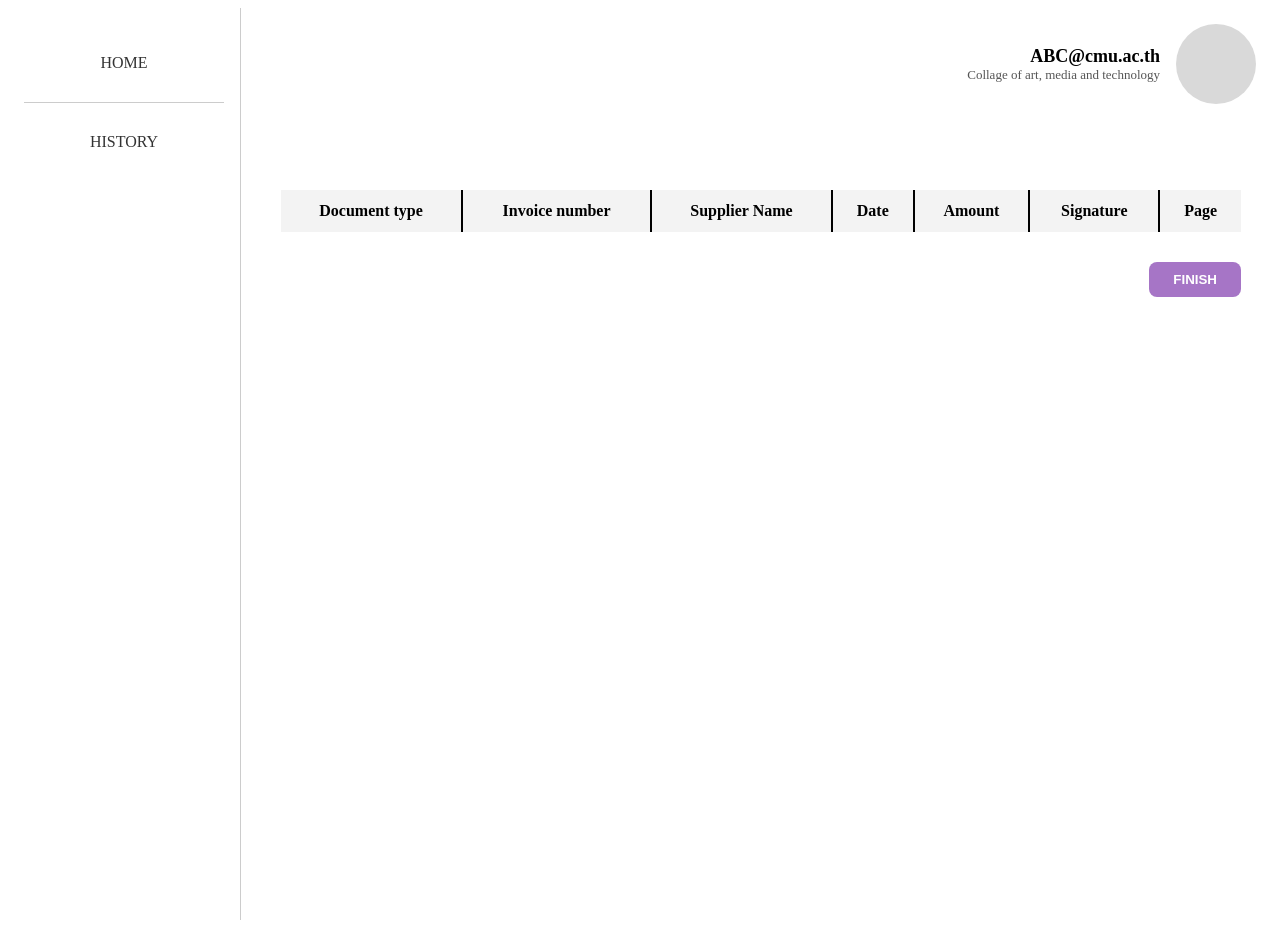
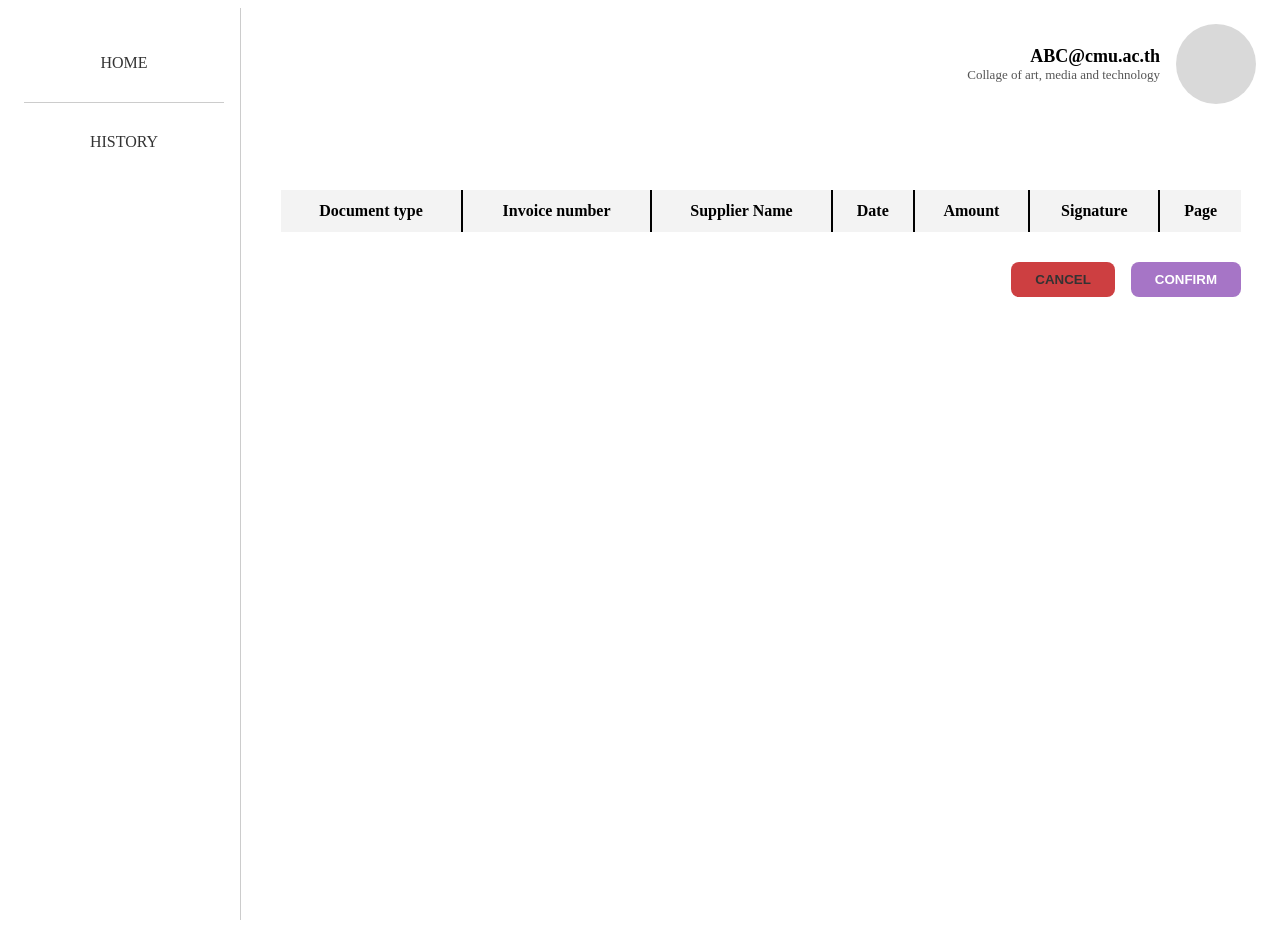
Before and after one commit to BamBamPatra/FAMIS-Frontend, a Vue app in the folder FAMIS-Frontend/: page /result in a window 1280 px wide. Built offline with nearby package versions, Linux system fonts and the light colour scheme; the HTML template or start-up script is replaced by a standard one.

Commit message:
Decorate ui button

```diff
--- a/FAMIS-Frontend/src/views/PreviewFileView.vue
+++ b/FAMIS-Frontend/src/views/PreviewFileView.vue
@@ -148,7 +148,7 @@ function handleCancel() {
 }
 
 .cancel-btn {
-  background-color: #d64545;
+  background-color: #CD3F41;
   color: white;
   padding: 10px 20px;
   border-radius: 4px;
--- a/FAMIS-Frontend/src/views/TabularResultView.vue
+++ b/FAMIS-Frontend/src/views/TabularResultView.vue
@@ -32,9 +32,9 @@ async function handleSave() {
   try {
     // สร้าง payload ตามที่ backend /save คาดไว้
     const payload = {
-      user_id: '1', // mock user_id จาก UserAccount
+      user_id: '1', // mock user_id UserAccount
       filename: financialStore.fileName || 'unknown.pdf',
-      image_path: `/tmp/${financialStore.fileName || 'unknown.pdf'}`, // mock path บน server
+      image_path: `/tmp/${financialStore.fileName || 'unknown.pdf'}`, // mock path on server
       structured_data: financialStore.financialKeys
     };
 
@@ -65,6 +65,7 @@ async function handleSave() {
       {{ financialStore.fileName }}
     </div>
 
+    <!-- Table Result -->
     <table class="bill-table">
       <thead>
         <tr>
@@ -90,13 +91,18 @@ async function handleSave() {
       </tbody>
     </table>
 
+    <!-- Cancle Button -->
     <div class="footer-btn">
+      <button class="cancel-btn" @click="router.push({ name: 'uploadFile' })">
+        CANCEL
+      </button>
+
       <button
-        class="finish-btn"
+        class="confirm-btn"
         @click="handleSave"
         :disabled="isSaving"
       >
-        {{ isSaving ? 'Saving...' : 'FINISH' }}
+        {{ isSaving ? 'Saving...' : 'CONFIRM' }}
       </button>
     </div>
 
@@ -153,6 +159,7 @@ async function handleSave() {
   justify-content: center;
 }
 
+/* Table */
 .bill-table {
   width: 100%;
   border-collapse: separate;
@@ -203,7 +210,8 @@ async function handleSave() {
   justify-content: flex-end;
 }
 
-.finish-btn {
+/* Confirm Button */
+.confirm-btn {
   background-color: #a675c6;
   color: white;
   padding: 10px 24px;
@@ -213,10 +221,28 @@ async function handleSave() {
   cursor: pointer;
 }
 
-.finish-btn:disabled {
+.confirm-btn:disabled {
   opacity: 0.6;
   cursor: not-allowed;
 }
+
+/* Cancle Button */
+.cancel-btn {
+  background-color: #CD3F41;
+  color: #333;
+  padding: 10px 24px;
+  font-weight: bold;
+  border-radius: 8px;
+  border: none;
+  margin-right: 16px;
+  cursor: pointer;
+  transition: background-color 0.2s ease;
+}
+
+.cancel-btn:hover {
+  background-color: #bbb;
+}
+
 
 /* Popup alert */
 .popup {
```
